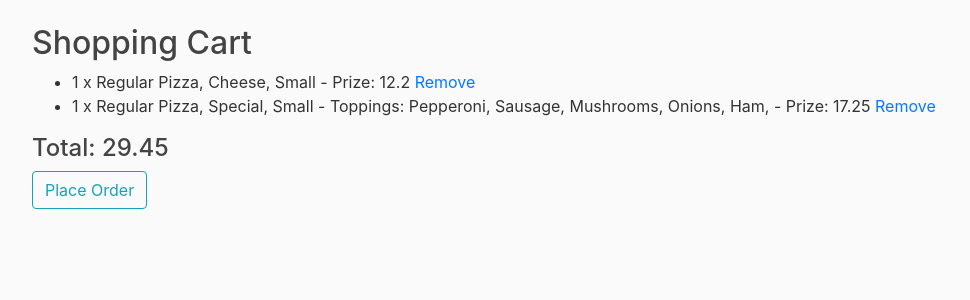
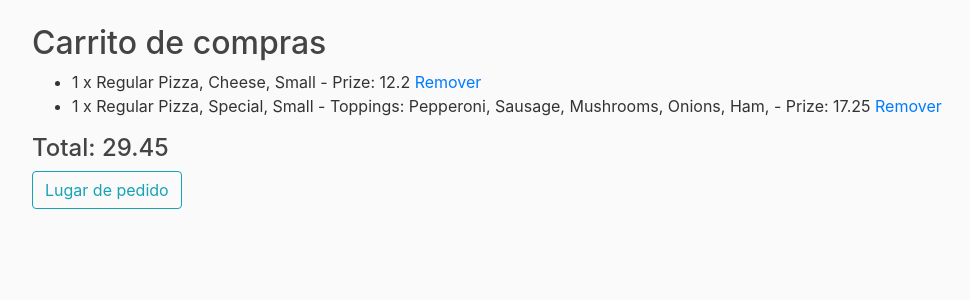
Before and after one commit to jersonmartinez/cs50w-project3, a Django app: page /cart in a window 1280 px wide. Shown: the part 56-356 px from the top of the page, without its empty margins (53-1023 px from the left). Run offline with Django 3.2, Linux system fonts and the light colour scheme; a user stored in the database is signed in; data comes from the database, SQL or seed files in the repository; some libraries are stand-ins or nearby versions.

Commit message:
Adding new info

```diff
--- a/orders/templates/orders/add.html
+++ b/orders/templates/orders/add.html
@@ -27,7 +27,7 @@ MenuItem
         {{ form|crispy }}
     </fieldset>
     <div class="form-group">
-        <button class = "btn btn-outline-info" type="submit">Add</button>
+        <button class = "btn btn-outline-info" type="submit">Agregar</button>
     </div>
 </form>
 {% endblock %}
--- a/orders/templates/orders/cart.html
+++ b/orders/templates/orders/cart.html
@@ -2,19 +2,19 @@
 
 {% load crispy_forms_tags %}
 {% block title %}
-Shopping Cart
+Carrito de compras
 {% endblock %}
 
 {% block body %}
-<h2>Shopping Cart</h2>
+<h2>Carrito de compras</h2>
 <ul>
 {% for orderitem in orderitems %}
-    <li>{{orderitem}} <a href="remove/{{orderitem.id}}">Remove</a></li>
+    <li>{{orderitem}} <a href="remove/{{orderitem.id}}">Remover</a></li>
 {% endfor %}
 </ul>
 <h4>Total: {{order.total}}</h2>
 <form action = "/place/{{order.id}}" onsubmit="return confirm('Please confirm your oder of: {% for orderitem in orderitems %}\n {{orderitem}} {%endfor%} \n For a total of:{{order.total}}');">
-    <button class = "btn btn-outline-info" type="submit">Place Order</button>
+    <button class = "btn btn-outline-info" type="submit">Lugar de pedido</button>
 </form>
 {% endblock %}
 
@@ -22,9 +22,9 @@ Shopping Cart
 <script>
     jQuery("#confirm").click(function(){
         $("<div></div>").appendTo('body')
-           .html('<div><h3> write your message for confirm dialog</h3></div>')
+           .html('<div><h3> Por favor, confirmar aquí.</h3></div>')
            .dialog({
-                title: "Confotm Dialog" ,
+                title: "Confotm Dialog",
                 width:500, height:300,
                 modal:true,
                 resizable: false,
--- a/users/templates/users/user.html
+++ b/users/templates/users/user.html
@@ -1,9 +1,9 @@
 {% extends "orders/base.html" %}
 
 {% block body %}
-<h1>Hello, {{ user.first_name }}</h1>
+<h1>Hola, {{ user.first_name }}</h1>
 <ul>
-    <li>Currently logged in as: {{ user.username }}</li>
+    <li>Actualmente has iniciado sesión cómo: {{ user.username }}</li>
     <li><a href="{% url 'logout' %}">Logout</a></li>
 </ul>
 {% endblock %}
```
Also changed, not shown: users/templates/users/login.html (+4 -4 lines), users/templates/users/register.html (+4 -4 lines), README.md.
